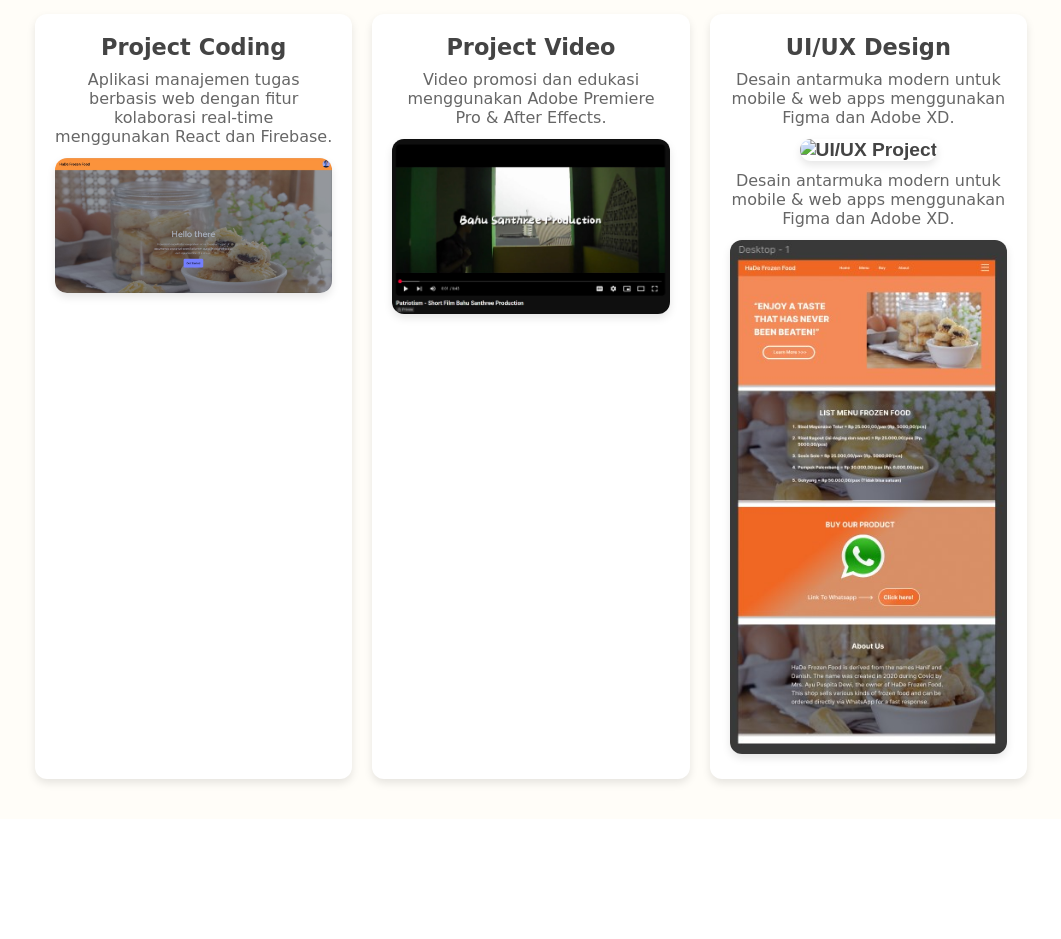
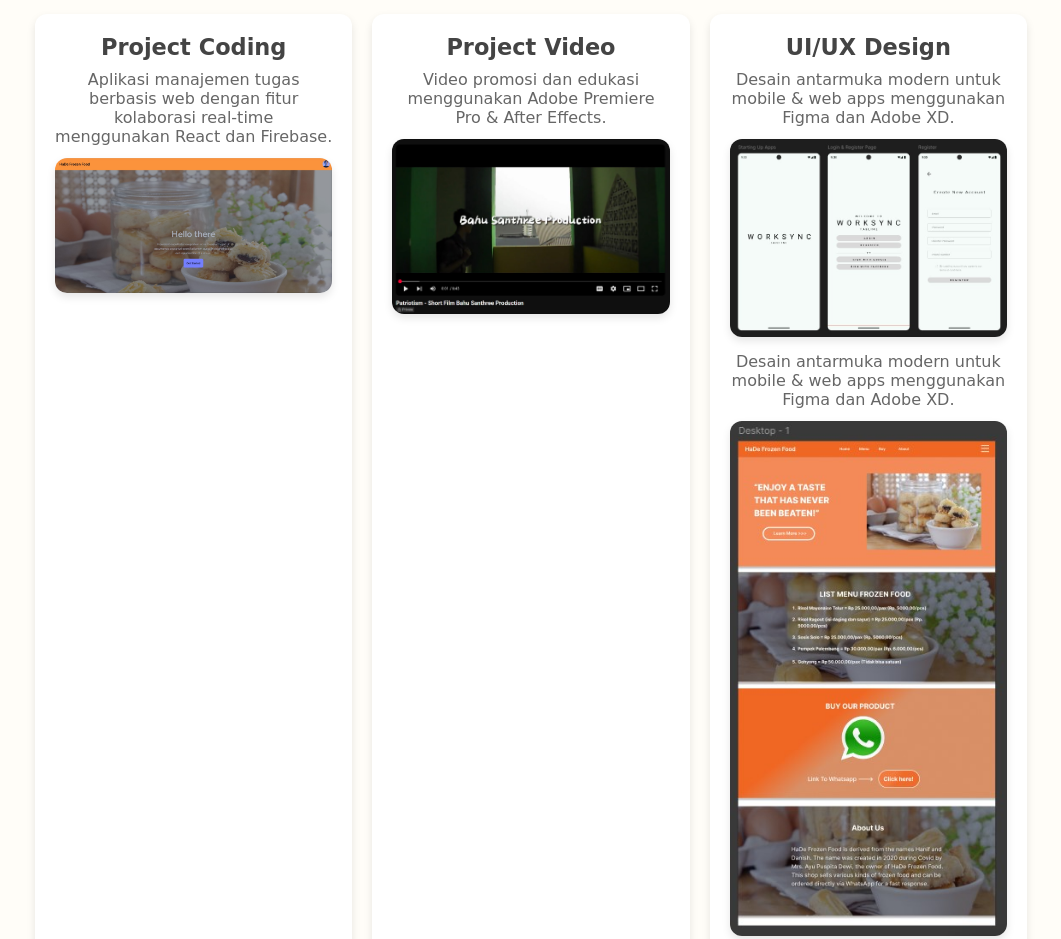
Before and after one commit to MaisanHanifDharmawan/ProjectPortofolio, a plain HTML site: page index.html in a window 1280 px wide. Shown: the part 3520-4459 px from the top of the page, without its empty margins (109-1170 px from the left). Before the commit the page ends 4339 px from the top, so only its background shows below. Drawn offline with Linux system fonts and the light colour scheme; the site is published under a folder, as on GitHub Pages, so addresses that start at the root find nothing.

Commit message:
index.html

```diff
--- a/index.html
+++ b/index.html
@@ -134,7 +134,7 @@
           <div class="col fade-in">
             <h3>UI/UX Design</h3>
             <p class="project-description">Desain antarmuka modern untuk mobile & web apps menggunakan Figma dan Adobe XD.</p>
-            <img src="/assets/figma1.jpg" alt="UI/UX Project" class="project-photo" />
+            <img src="./assets/figma1.jpg" alt="UI/UX Project" class="project-photo" />
             <p class="project-description">Desain antarmuka modern untuk mobile & web apps menggunakan Figma dan Adobe XD.</p>
             <img src="./assets/website1.jpg" alt="UI/UX Project" class="project-photo" />
           </div>
```
